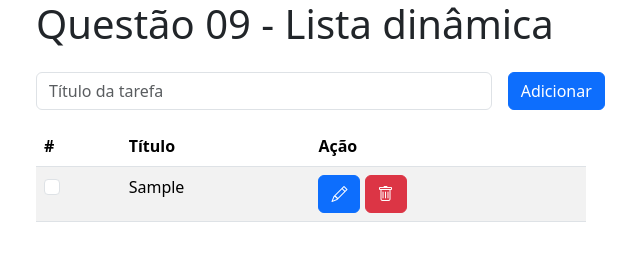
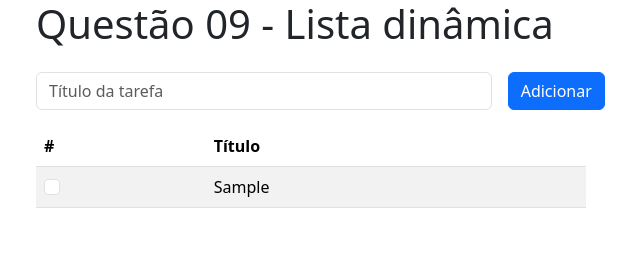
Before and after one commit to pessotticamilly/JS_ManipulandoHTMLECSS, a plain HTML site: page questao_09/index.html in a window 1280 px wide. Both pictures are taken after typing "Sample" into the empty fields and a click on the button "Adicionar". Shown: the whole page, without its empty margins (46-686 px from the left). Drawn offline with nearby package versions, Linux system fonts and the light colour scheme.

Commit message:
fix: tirando as acoes

```diff
--- a/questao_09/index.html
+++ b/questao_09/index.html
@@ -32,12 +32,11 @@
                     <tr>
                       <th scope="col">#</th>
                       <th scope="col">Título</th>
-                      <th scope="col">Ação</th>
                     </tr>
                   </thead>
                   <tbody id="tableBody">
                     <tr>
-                        <td colspan="3">Nenhuma tarefa pendente!</td>
+                        <td colspan="2">Nenhuma tarefa pendente!</td>
                     </tr>
                   </tbody>
                 </table>
--- a/questao_09/script.js
+++ b/questao_09/script.js
@@ -17,21 +17,13 @@ function renderTable(list) {
                     <td class="${element.completed ? "text-decoration-line-through" : ""}">
                         ${element.title}
                     </td>
-                    <td>
-                        <button class="btn btn-primary ${element.completed ? "disabled" : ""}" type="button" data-index="${index}" data-action="edit">
-                            <i class="bi bi-pencil"></i>
-                        </button>
-                        <button class="btn btn-danger ${element.completed ? "disabled" : ""}" type="button" data-index="${index}" data-action="delete">
-                            <i class="bi bi-trash"></i>
-                        </button>
-                    </td>
                 </tr>
             `;
         });
     } else {
         tableBody.innerHTML = tableBody.innerHTML = `
             <tr>
-                <td colspan="3">Nenhuma tarefa pendente!</td>
+                <td colspan="2">Nenhuma tarefa pendente!</td>
             </tr>
         `;
     }
```
